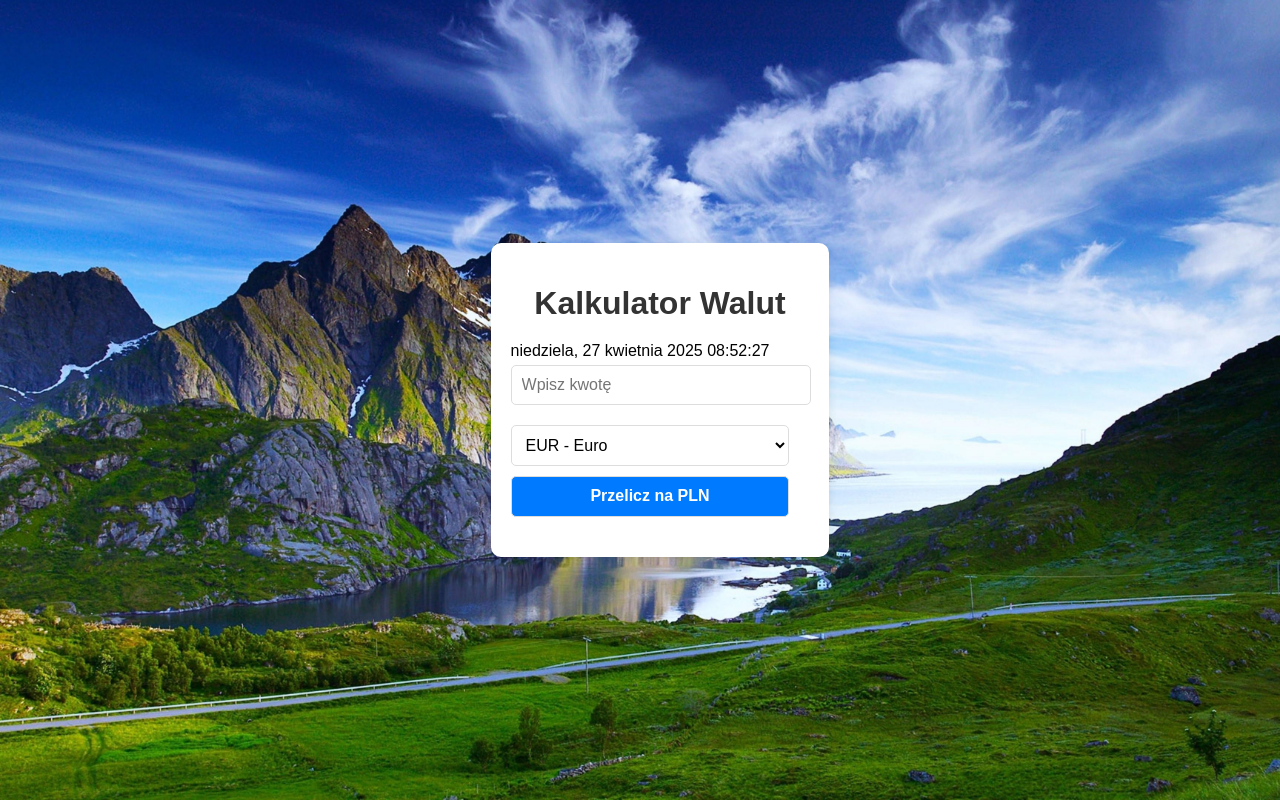
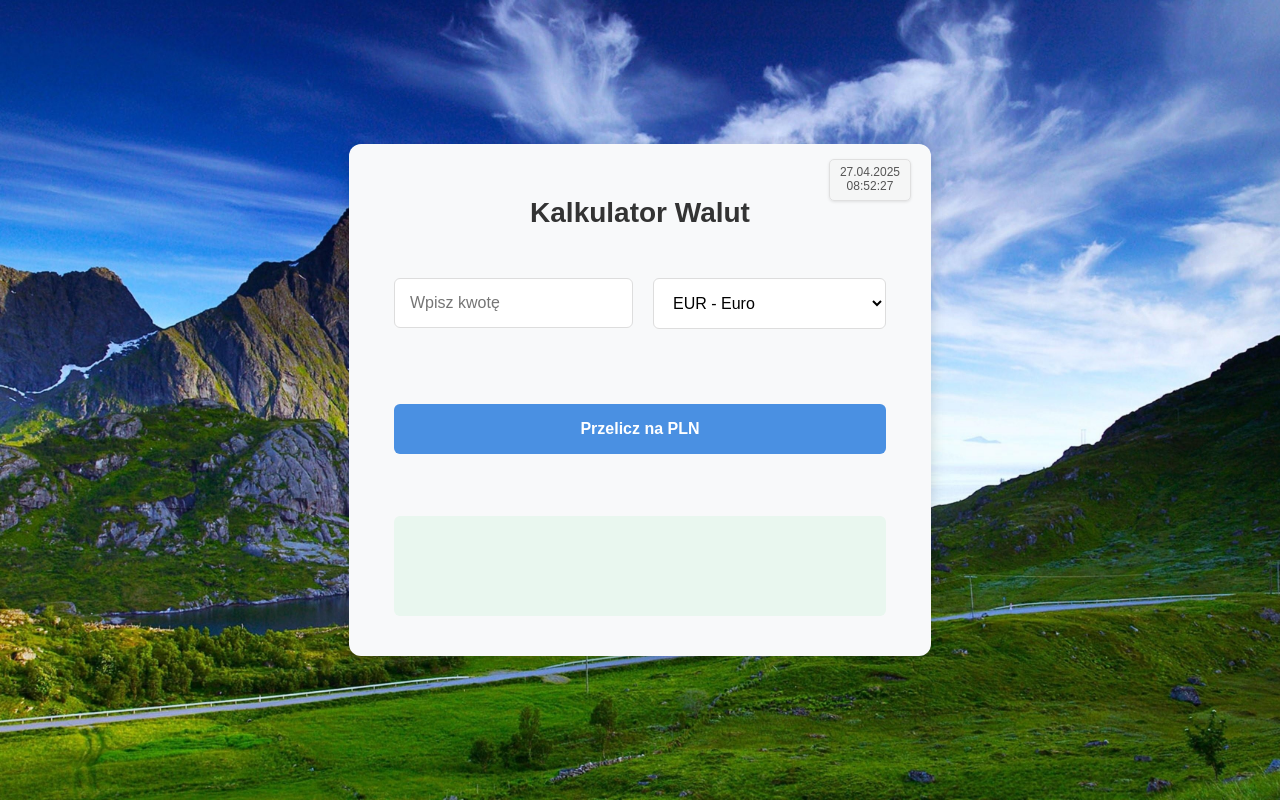
Before and after one commit to antonis04/CurrencyConverterReact, a React (Create React App) app: page / in a window 1280 px wide. Built offline with nearby package versions, Linux system fonts and the light colour scheme.

Commit message:
added styled components

```diff
--- a/src/App.js
+++ b/src/App.js
@@ -1,4 +1,4 @@
-import CurrencyConverter from "./Components/CurrencyConverter";
+import CurrencyConverter from "./CurrencyConverter/CurrencyConverter";
 
 function App() {
   return <CurrencyConverter />;
--- a/src/Components/CurrencyConverter.js
+++ /dev/null
@@ -1,59 +0,0 @@
-import React, { useState } from "react";
-import DateTime from "./DateTime";
-import "../index.css";
-
-function CurrencyConverter() {
-  const [amount, setAmount] = useState("");
-  const [selectedCurrency, setSelectedCurrency] = useState("EUR");
-  const [result, setResult] = useState("");
-
-  // Zdefiniowane wcześniej waluty z kursami
-  const currencies = [
-    { code: "EUR", name: "Euro", rate: 4.32 },
-    { code: "USD", name: "Dolar amerykański", rate: 3.94 },
-    { code: "GBP", name: "Funt brytyjski", rate: 5.06 },
-    { code: "CHF", name: "Frank szwajcarski", rate: 4.45 },
-  ];
-
-  const handleCalculate = () => {
-    const numAmount = parseFloat(amount);
-
-    if (isNaN(numAmount) || numAmount <= 0) {
-      setResult("Podaj poprawną kwotę.");
-      return;
-    }
-
-    const currency = currencies.find((c) => c.code === selectedCurrency);
-    const converted = numAmount * currency.rate;
-    setResult(`Przeliczona kwota: ${converted.toFixed(2)} PLN`);
-  };
-
-  return (
-    <div className="converter-container">
-      <h1>Kalkulator Walut</h1>
-      <DateTime />
-      <div className="input-group">
-        <input
-          type="number"
-          placeholder="Wpisz kwotę"
-          value={amount}
-          onChange={(e) => setAmount(e.target.value)}
-        />
-        <select
-          value={selectedCurrency}
-          onChange={(e) => setSelectedCurrency(e.target.value)}
-        >
-          {currencies.map((currency) => (
-            <option key={currency.code} value={currency.code}>
-              {currency.code} - {currency.name}
-            </option>
-          ))}
-        </select>
-      </div>
-      <button onClick={handleCalculate}>Przelicz na PLN</button>
-      <div className="result">{result}</div>
-    </div>
-  );
-}
-
-export default CurrencyConverter;
--- a/src/Components/DateTime.js
+++ /dev/null
@@ -1,32 +0,0 @@
-import React, { useState, useEffect } from "react";
-
-function DateTime() {
-  const [currentDateTime, setCurrentDateTime] = useState(new Date());
-
-  // Aktualizacja czasu co sekundę
-  useEffect(() => {
-    const timer = setInterval(() => {
-      setCurrentDateTime(new Date());
-    }, 1000);
-
-    // Czyszczenie interwału przy odmontowaniu komponentu
-    return () => clearInterval(timer);
-  }, []);
-
-  const formatDateTime = (date) => {
-    const options = {
-      weekday: "long",
-      year: "numeric",
-      month: "long",
-      day: "numeric",
-      hour: "2-digit",
-      minute: "2-digit",
-      second: "2-digit",
-    };
-    return date.toLocaleDateString("pl-PL", options);
-  };
-
-  return <div className="date-time">{formatDateTime(currentDateTime)}</div>;
-}
-
-export default DateTime;
--- /dev/null
+++ b/src/CurrencyConverter/CurrencyConverter.js
@@ -0,0 +1,72 @@
+import React, { useState } from "react";
+import DateTime from "../DateTime/DateTime";
+import "../index.css";
+import {
+  ConverterContainer,
+  Title,
+  ConverterForm,
+  InputGroup,
+  Input,
+  Select,
+  Button,
+  Result,
+  ErrorMessage
+} from "./styled";
+
+function CurrencyConverter() {
+  const [amount, setAmount] = useState("");
+  const [selectedCurrency, setSelectedCurrency] = useState("EUR");
+  const [result, setResult] = useState("");
+
+  // Zdefiniowane wcześniej waluty z kursami
+  const currencies = [
+    { code: "EUR", name: "Euro", rate: 4.32 },
+    { code: "USD", name: "Dolar amerykański", rate: 3.94 },
+    { code: "GBP", name: "Funt brytyjski", rate: 5.06 },
+    { code: "CHF", name: "Frank szwajcarski", rate: 4.45 },
+  ];
+
+  const handleCalculate = () => {
+    const numAmount = parseFloat(amount);
+
+    if (isNaN(numAmount) || numAmount <= 0) {
+      setResult("Podaj poprawną kwotę.");
+      return;
+    }
+
+    const currency = currencies.find((c) => c.code === selectedCurrency);
+    const converted = numAmount * currency.rate;
+    setResult(`Przeliczona kwota: ${converted.toFixed(2)} PLN`);
+  };
+
+  return (
+    <ConverterContainer>
+      <Title>Kalkulator Walut</Title>
+      <DateTime />
+      <ConverterForm onSubmit={(e) => e.preventDefault()}>
+        <InputGroup>
+          <Input
+            type="number"
+            placeholder="Wpisz kwotę"
+            value={amount}
+            onChange={(e) => setAmount(e.target.value)}
+          />
+          <Select
+            value={selectedCurrency}
+            onChange={(e) => setSelectedCurrency(e.target.value)}
+          >
+            {currencies.map((currency) => (
+              <option key={currency.code} value={currency.code}>
+                {currency.code} - {currency.name}
+              </option>
+            ))}
+          </Select>
+        </InputGroup>
+        <Button type="button" onClick={handleCalculate}>Przelicz na PLN</Button>
+        <Result>{result}</Result>
+      </ConverterForm>
+    </ConverterContainer>
+  );
+}
+
+export default CurrencyConverter;
--- /dev/null
+++ b/src/CurrencyConverter/styled.js
@@ -0,0 +1,147 @@
+import styled from 'styled-components';
+
+export const ConverterContainer = styled.div`
+  max-width: 600px;
+  width: 100%;
+  min-height: 400px;
+  margin: 30px auto;
+  padding: 30px;
+  background-color: #f8f9fa;
+  border-radius: 12px;
+  box-shadow: 0 4px 15px rgba(0, 0, 0, 0.15);
+  box-sizing: border-box;
+  position: relative;
+`;
+
+export const Title = styled.h2`
+  color: #333;
+  text-align: center;
+  margin-bottom: 30px;
+  font-size: 28px;
+`;
+
+export const ConverterForm = styled.form`
+  display: flex;
+  flex-direction: column;
+  gap: 25px;
+  margin: 0 15px;
+`;
+
+export const InputGroup = styled.div`
+  display: flex;
+  flex-direction: column;
+  margin-bottom: 20px;
+  padding: 10px 0;
+
+  @media (min-width: 768px) {
+    flex-direction: row;
+    align-items: center;
+    gap: 20px;
+  }
+`;
+
+export const Label = styled.label`
+  font-weight: 600;
+  margin-bottom: 8px;
+  color: #555;
+  padding-left: 5px;
+
+  @media (min-width: 768px) {
+    width: 120px;
+    margin-bottom: 0;
+  }
+`;
+
+export const Input = styled.input`
+  padding: 15px;
+  margin: 8px 0;
+  border: 1px solid #ddd;
+  border-radius: 6px;
+  font-size: 16px;
+  flex: 1;
+
+  &:focus {
+    border-color: #4a90e2;
+    outline: none;
+    box-shadow: 0 0 5px rgba(74, 144, 226, 0.3);
+  }
+`;
+
+export const Select = styled.select`
+  padding: 15px;
+  margin: 8px 0;
+  border: 1px solid #ddd;
+  border-radius: 6px;
+  font-size: 16px;
+  background-color: white;
+  cursor: pointer;
+  flex: 1;
+
+  &:focus {
+    border-color: #4a90e2;
+    outline: none;
+    box-shadow: 0 0 5px rgba(74, 144, 226, 0.3);
+  }
+`;
+
+export const Button = styled.button`
+  padding: 16px;
+  margin: 12px 0;
+  background-color: #4a90e2;
+  color: white;
+  border: none;
+  border-radius: 6px;
+  font-size: 16px;
+  font-weight: bold;
+  cursor: pointer;
+  transition: background-color 0.3s;
+
+  &:hover {
+    background-color: #3a80d2;
+  }
+
+  &:disabled {
+    background-color: #cccccc;
+    cursor: not-allowed;
+  }
+`;
+
+export const Result = styled.div`
+  margin: 25px 0 10px;
+  padding: 20px;
+  min-height: 60px;
+  background-color: #e9f7ef;
+  border-radius: 6px;
+  text-align: center;
+  font-size: 20px;
+  font-weight: 600;
+  display: flex;
+  align-items: center;
+  justify-content: center;
+`;
+
+export const ErrorMessage = styled.div`
+  color: #e74c3c;
+  padding: 15px;
+  margin: 15px 0;
+  background-color: #fadbd8;
+  border-radius: 6px;
+  text-align: center;
+`;
+
+export const SwitchButton = styled.button`
+  background-color: transparent;
+  border: none;
+  color: #4a90e2;
+  font-size: 20px;
+  cursor: pointer;
+  display: flex;
+  align-items: center;
+  justify-content: center;
+  margin: 15px auto;
+  padding: 10px;
+
+  &:hover {
+    color: #3a80d2;
+  }
+`;
--- /dev/null
+++ b/src/DateTime/DateTime.js
@@ -0,0 +1,41 @@
+import React, { useState, useEffect } from "react";
+import { DateTimeContainer } from "./styled";
+
+function DateTime() {
+  const [dateTime, setDateTime] = useState(new Date());
+
+  useEffect(() => {
+    const timer = setInterval(() => {
+      setDateTime(new Date());
+    }, 1000);
+
+    return () => {
+      clearInterval(timer);
+    };
+  }, []);
+
+  const formatDate = (date) => {
+    return date.toLocaleDateString('pl-PL', {
+      day: '2-digit',
+      month: '2-digit',
+      year: 'numeric'
+    });
+  };
+
+  const formatTime = (date) => {
+    return date.toLocaleTimeString('pl-PL', {
+      hour: '2-digit',
+      minute: '2-digit',
+      second: '2-digit'
+    });
+  };
+
+  return (
+    <DateTimeContainer>
+      {formatDate(dateTime)}<br />
+      {formatTime(dateTime)}
+    </DateTimeContainer>
+  );
+}
+
+export default DateTime;
--- /dev/null
+++ b/src/DateTime/styled.js
@@ -0,0 +1,16 @@
+import styled from 'styled-components';
+
+export const DateTimeContainer = styled.div`
+  position: absolute;
+  top: 15px;
+  right: 20px;
+  background-color: rgba(245, 245, 245, 0.8);
+  padding: 6px 10px;
+  border-radius: 5px;
+  font-size: 0.75rem;
+  box-shadow: 0 1px 3px rgba(0, 0, 0, 0.1);
+  text-align: center;
+  color: #555;
+  font-weight: 500;
+  border: 1px solid #e0e0e0;
+`;
--- a/src/index.css
+++ b/src/index.css
@@ -13,69 +13,4 @@ body {
   background-attachment: fixed;
 }
 
-.converter-container {
-  background: #ffffff;
-  padding: 20px;
-  border-radius: 10px;
-  box-shadow: 0 2px 10px rgba(0, 0, 0, 0.1);
-  max-width: 400px;
-  width: 100%;
-}
-
-.converter-container h1 {
-  text-align: center;
-  margin-bottom: 20px;
-  color: #333;
-}
-
-.input-group {
-  display: flex;
-  flex-direction: column;
-  gap: 10px;
-}
-
-.converter-container input,
-.converter-container select,
-.converter-container button {
-  width: calc(100% - 20px);
-  padding: 10px;
-  margin: 5px 0;
-  border: 1px solid #ddd;
-  border-radius: 5px;
-}
-
-.converter-container select {
-  background-color: white;
-  cursor: pointer;
-}
-
-.converter-container button {
-  background: #007bff;
-  color: white;
-  font-weight: bold;
-  cursor: pointer;
-}
-
-.converter-container button:hover {
-  background: #0056b3;
-}
-
-.result {
-  margin-top: 15px;
-  font-size: 18px;
-  text-align: center;
-  font-weight: bold;
-}
-
-.date-time-corner {
-  position: absolute;
-  top: 10px;
-  right: 10px;
-  background-color: rgba(240, 240, 240, 0.8);
-  padding: 8px;
-  border-radius: 5px;
-  font-size: 0.8rem;
-  box-shadow: 0 2px 5px rgba(0, 0, 0, 0.1);
-  max-width: 200px;
-  text-align: center;
-}
+/* All styles have been moved to styled components */
```
